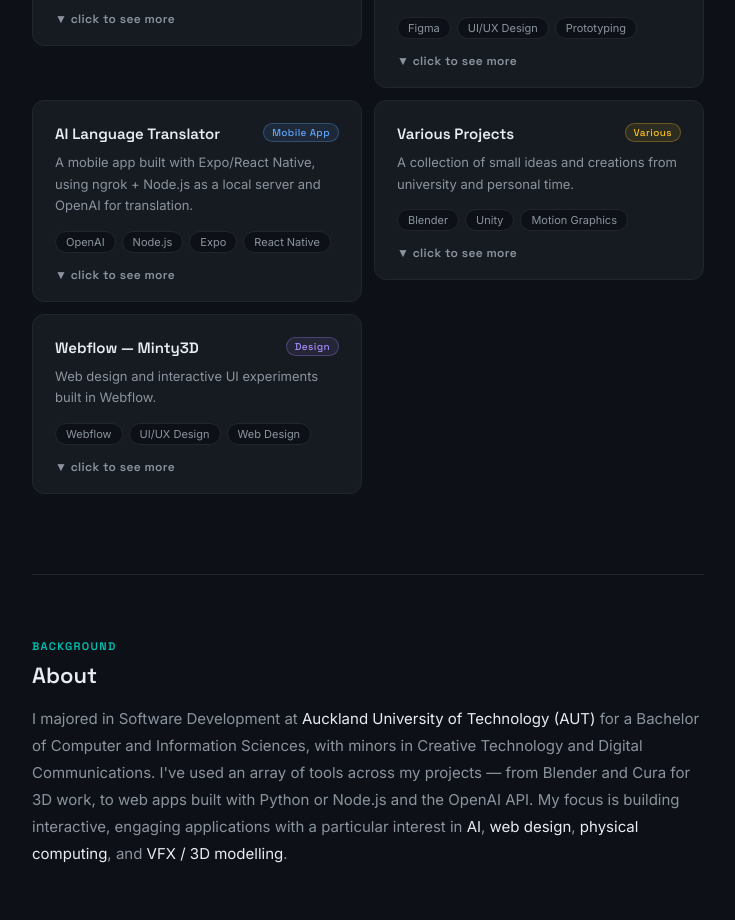
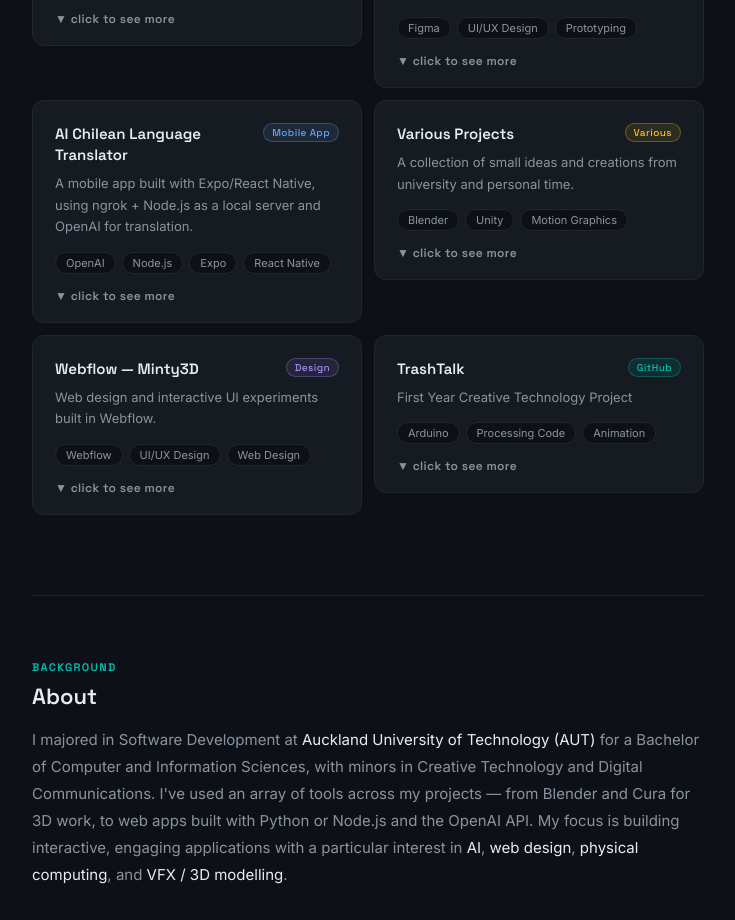
Before and after one commit to Locky555/Portfolio, a Next.js app: page / in a window 1280 px wide. Shown: the part 1129-2049 px from the top of the page, without its empty margins (272-1007 px from the left). Built offline with nearby package versions, Linux system fonts and the light colour scheme.

Commit message:
translator image naming fixed

```diff
--- a/src/app/layout.tsx
+++ b/src/app/layout.tsx
@@ -69,16 +69,16 @@ The prototype features lessons for all skill levels, including listening exercis
   },
   {
     id: 4,
-    title: "AI Language Translator",
+    title: "AI Chilean Language Translator",
     blurb: "A mobile app built with Expo/React Native, using ngrok + Node.js as a local server and OpenAI for translation.",
     tags: ["OpenAI", "Node.js", "Expo", "React Native"],
     href: null,
     status: "Mobile App",
-    previewImage: null,
-    detail: `The AI Language Translator came out of a real problem — wanting to communicate better with my Chilean-Spanish speaking friends and family. Standard translation apps struggle with Chilean dialects and slang, often producing technically correct but contextually wrong results. I wanted something smarter.
+    previewImage: "/media/Translator/t1.jpg",
+    detail: `The AI Language Translator came out of a real problem I faced, wanting to communicate better with my Chilean-Spanish speaking friends and family. Standard translation apps struggle with Chilean dialects and slang, often producing technically correct but contextually wrong results. I wanted something smarter.
 
 Built with Expo and React Native, the app sends translation requests to a Node.js server running locally on my laptop, tunnelled to the internet via ngrok. This was a great exercise in integrating APIs into a working mobile application and understanding how to move a project from a local prototype to something accessible over the web. It's still a work in progress and something I plan to keep developing.`,
-    images: [],
+    images: ["/media/Translator/t1.jpg", "/media/Translator/t2.jpg", "/media/Translator/t3.jpg", "/media/Translator/t4.jpg"],
     videos: [],
   },
   {
@@ -111,7 +111,26 @@ The project was a great opportunity to combine programming and design thinking i
     images: ["/media/Webflow/canvas.png", "/media/Webflow/canvas2.png"],
     videos: ["/media/Webflow/canvas3.mp4"],
   },
+
+
+
+  {
+  id: 7,
+  title: "TrashTalk",
+  blurb: "First Year Creative Technology Project",
+  tags: ["Arduino", "Processing Code", "Animation"],
+  href: null,
+  status: "GitHub",
+  previewImage: "/media/TrashTalk/preview.png",
+  detail: `This was my first major programming assignment at university during my time in the Bachelors of Creative Technology. This was a semester long group project that taught us how to go through the creative design process, brainstorming, sketching, prototyping and developing. This concept was a "game-ifie" or arcade-like rubbish bin, with a grumpy polluting factory charicature. The incentive was to encourage peope to recycle in a fun way by getting people to throw their rubbish at him, knocking him down and prompting people about recycling/environmental facts with the target demographic being a younger audience.
+  We did struggle with the scope of this project as it was our first time using arduino, using processing code language and was very ambitious. We sadlt didnt end up fully completing the project and were limited by the hardware we could afford. I designed the animation in Blender with cell shading after many concept designs and student surveys, many of the various character animations did not make it into the LED screen due to lack of knowledge and hardware limitations, our workaround for this was a stopmotion technique and just had multiple frames of the walking animation cycle through. This was overall a great team-bonding experience which created many friends, developed my entreprenuerial or product design skills a well as my ability in programming and thinking out of the box ways to overcome obstacles.`,
+  images: ["/media/TrashTalk/screenshot1.png"],
+  videos: [],
+},
 ];
+
+
+
 
 // ─── STATUS BADGE STYLES ─────────────────────────────────────────────────────
 const statusStyle: Record<string, React.CSSProperties> = {
```
